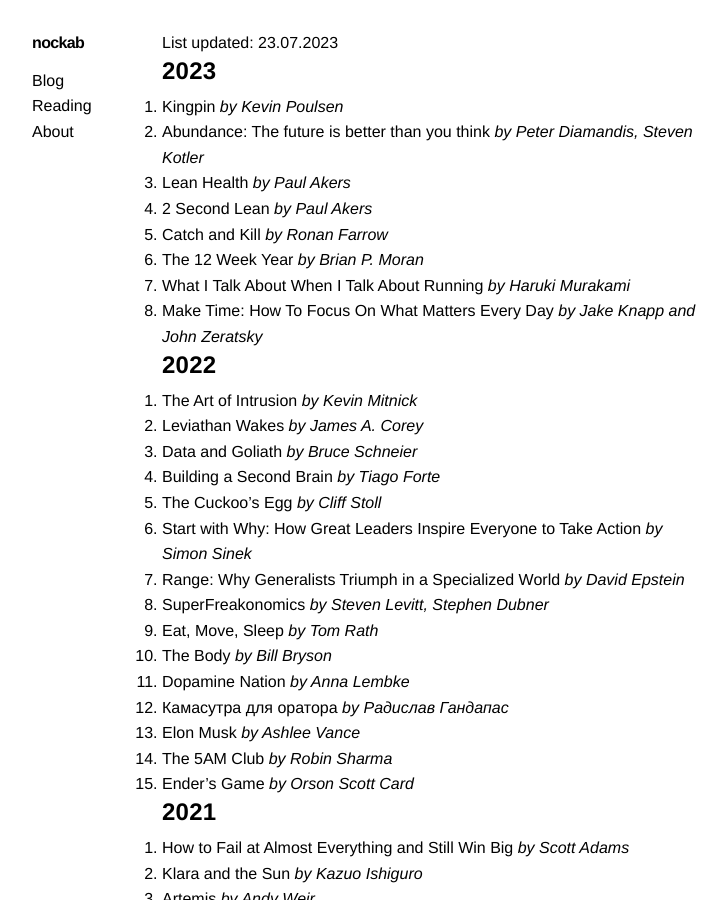
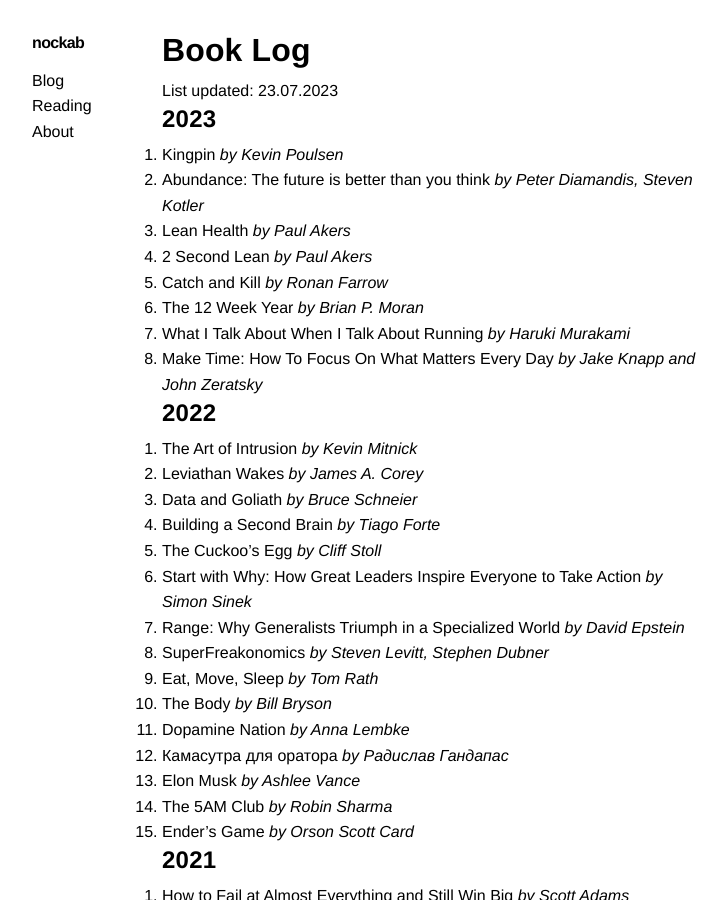
Before and after one commit to nockab/nockab.github.io, a Jekyll site: the page built from _pages/books.markdown, in a window 1280 px wide and 900 px high. Shown: the whole window, without its empty margins (273-1000 px from the left). Built offline with Jekyll 4.4.1, drawn with Linux system fonts in a browser that asks for light colours.

Commit message:
Update books.markdown

```diff
--- a/_pages/books.markdown
+++ b/_pages/books.markdown
@@ -3,7 +3,7 @@ layout: default
 title: Books
 permalink: /books/
 ---
-
+# Book Log
 List updated: 23.07.2023
 
 ## 2023
```
